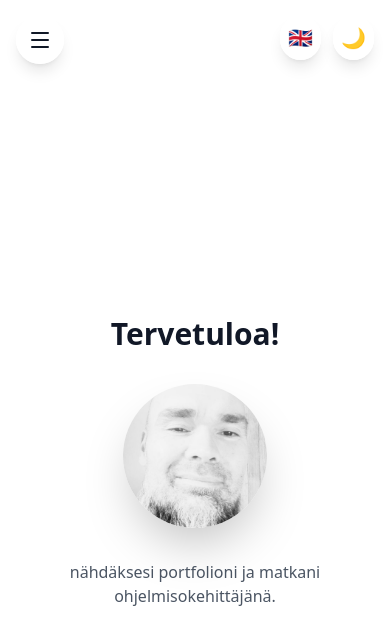
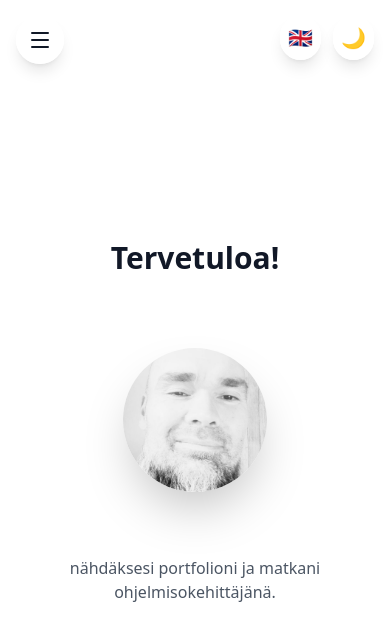
Before and after one commit to Moontags/portfolio, a Next.js app: page / in a window 390 px wide. Shown: the top 644 px of the page. Built offline with nearby package versions, Linux system fonts and the light colour scheme.

Commit message:
Margin for Hero-section

```diff
--- a/app/page.tsx
+++ b/app/page.tsx
@@ -314,7 +314,7 @@ function Portfolio() {
         {/* Hero Section */}
         <motion.section
           id="hero"
-          className="min-h-screen flex flex-col justify-center items-center px-4 pt-20"
+          className="min-h-screen flex flex-col justify-center items-center px-4 pt-30"
           initial={{ opacity: 0, y: 20 }}
           whileInView={{ opacity: 1, y: 0 }}
           viewport={{ once: true, amount: 0.3 }}
@@ -325,7 +325,7 @@ function Portfolio() {
             whileInView={{ scale: 1, opacity: 1 }}
             viewport={{ once: true }}
             transition={{ duration: 1 }}
-            className="text-3xl sm:text-4xl md:text-5xl font-bold"
+            className="text-3xl sm:text-4xl md:text-5xl font-bold mb-10 sm:mb-12"
           >
             {t.welcome}
           </motion.h1>
@@ -345,7 +345,7 @@ function Portfolio() {
             />
           </motion.div>
 
-          <p className="text-base sm:text-lg md:text-xl text-gray-600 dark:text-gray-400 mt-8 mx-4 max-w-2xl">
+          <p className="text-base sm:text-lg md:text-xl text-gray-600 dark:text-gray-400 mt-16 mx-4 max-w-2xl">
             {t.portfolioText}
           </p>
         </motion.section>
```
